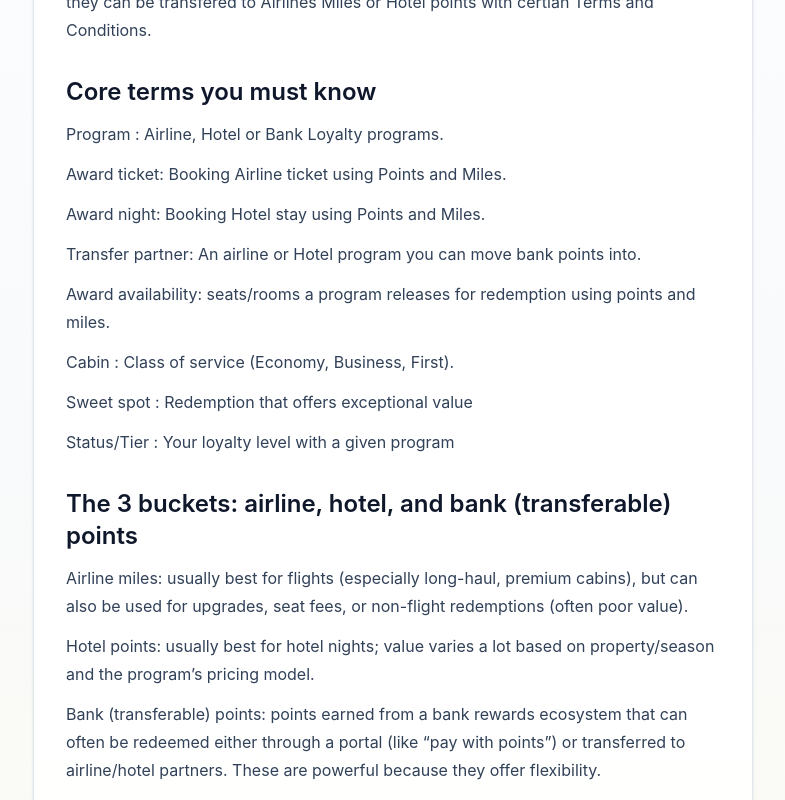
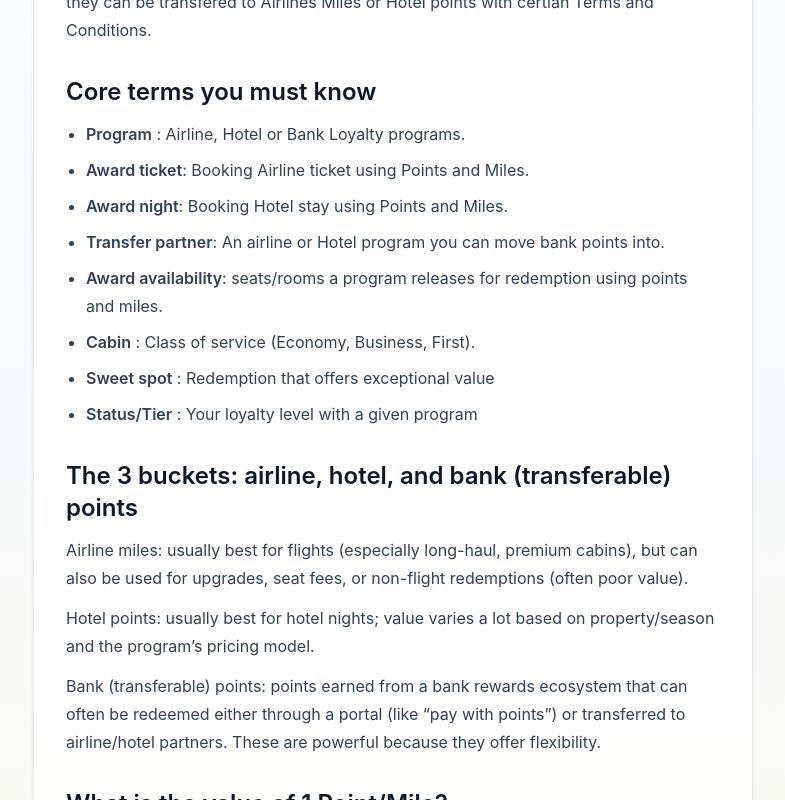
Before and after one commit to bansalmanik/travel-website, a Next.js app: page /travel-with-points/miles-and-points-explained/what-are-points-and-miles in a window 1280 px wide. Shown: the part 780-1580 px from the top of the page, without its empty margins (247-1032 px from the left). Built offline with nearby package versions, Linux system fonts and the light colour scheme.

Commit message:
Support bullet lists and bold formatting in miles points articles

```diff
--- a/app/travel-with-points/miles-and-points-explained/[slug]/page.tsx
+++ b/app/travel-with-points/miles-and-points-explained/[slug]/page.tsx
@@ -48,15 +48,53 @@ export async function generateMetadata({
 }
 
 function renderSections(sections: MilesPointsArticle["sections"]) {
+  function renderFormattedText(text: string) {
+    const boldRegex = /\*\*(.+?)\*\*/g;
+    const segments: Array<string | { bold: string }> = [];
+    let lastIndex = 0;
+    let match: RegExpExecArray | null;
+
+    while ((match = boldRegex.exec(text)) !== null) {
+      if (match.index > lastIndex) {
+        segments.push(text.slice(lastIndex, match.index));
+      }
+      segments.push({ bold: match[1] });
+      lastIndex = match.index + match[0].length;
+    }
+
+    if (lastIndex < text.length) {
+      segments.push(text.slice(lastIndex));
+    }
+
+    return segments.map((segment, index) => {
+      if (typeof segment === "string") {
+        return <span key={`text-${index}`}>{segment}</span>;
+      }
+
+      return (
+        <strong key={`bold-${index}`} className="font-semibold">
+          {segment.bold}
+        </strong>
+      );
+    });
+  }
+
   return sections.map((section, index) => (
     <section key={`${section.heading ?? "section"}-${index}`} className="space-y-3">
       {section.heading ? (
         <h2 className="text-xl font-semibold text-slate-900 sm:text-2xl">{section.heading}</h2>
       ) : null}
       <div className="space-y-3 text-base leading-7 text-slate-700">
-        {section.body.map((paragraph, bodyIndex) => (
-          <p key={bodyIndex}>{paragraph}</p>
+        {section.body?.map((paragraph, bodyIndex) => (
+          <p key={`paragraph-${bodyIndex}`}>{renderFormattedText(paragraph)}</p>
         ))}
+        {section.bulletPoints ? (
+          <ul className="list-disc space-y-2 pl-5 text-slate-700">
+            {section.bulletPoints.map((item, bulletIndex) => (
+              <li key={`bullet-${bulletIndex}`}>{renderFormattedText(item)}</li>
+            ))}
+          </ul>
+        ) : null}
       </div>
     </section>
   ));
--- a/app/travel-with-points/miles-and-points-explained/types.ts
+++ b/app/travel-with-points/miles-and-points-explained/types.ts
@@ -1,6 +1,7 @@
 export type MilesPointsArticleSection = {
   heading?: string;
-  body: string[];
+  body?: string[];
+  bulletPoints?: string[];
 };
 
 export type MilesPointsArticle = {
--- a/data/milesPointsExplained.json
+++ b/data/milesPointsExplained.json
@@ -21,15 +21,15 @@
       },
       {
         "heading": "Core terms you must know",
-        "body": [
-          "Program : Airline, Hotel or Bank Loyalty programs.",
-          "Award ticket: Booking Airline ticket using Points and Miles.",
-          "Award night: Booking Hotel stay using Points and Miles.",
-          "Transfer partner: An airline or Hotel program you can move bank points into.",
-          "Award availability: seats/rooms a program releases for redemption using points and miles.",
-          "Cabin : Class of service (Economy, Business, First).",
-          "Sweet spot : Redemption that offers exceptional value",
-          "Status/Tier : Your loyalty level with a given program"
+        "bulletPoints": [
+          "**Program** : Airline, Hotel or Bank Loyalty programs.",
+          "**Award ticket**: Booking Airline ticket using Points and Miles.",
+          "**Award night**: Booking Hotel stay using Points and Miles.",
+          "**Transfer partner**: An airline or Hotel program you can move bank points into.",
+          "**Award availability**: seats/rooms a program releases for redemption using points and miles.",
+          "**Cabin** : Class of service (Economy, Business, First).",
+          "**Sweet spot** : Redemption that offers exceptional value",
+          "**Status/Tier** : Your loyalty level with a given program"
         ]
       },
       {
```
